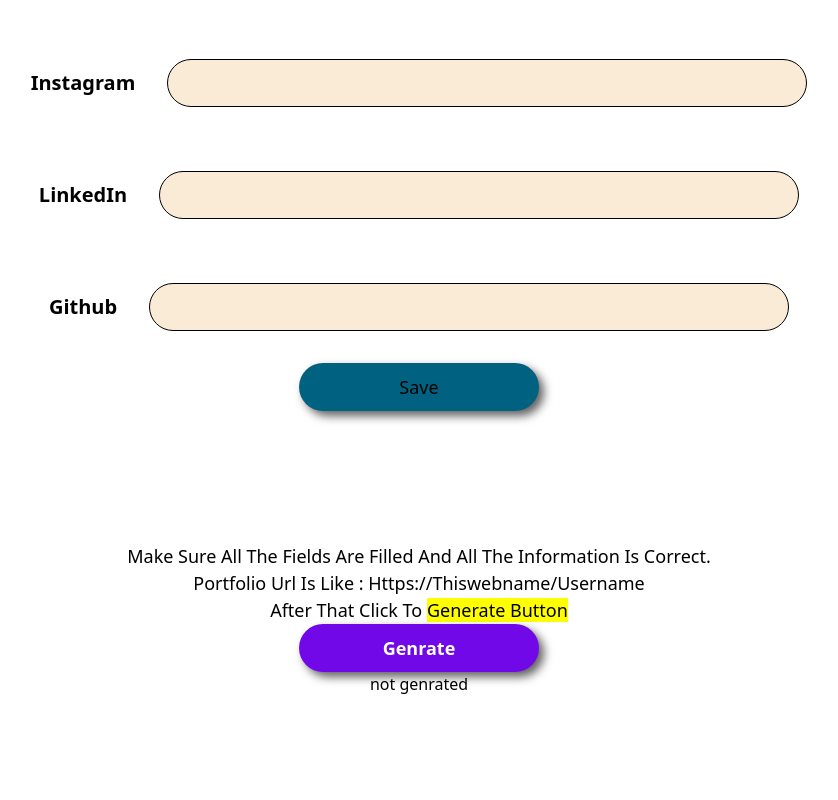
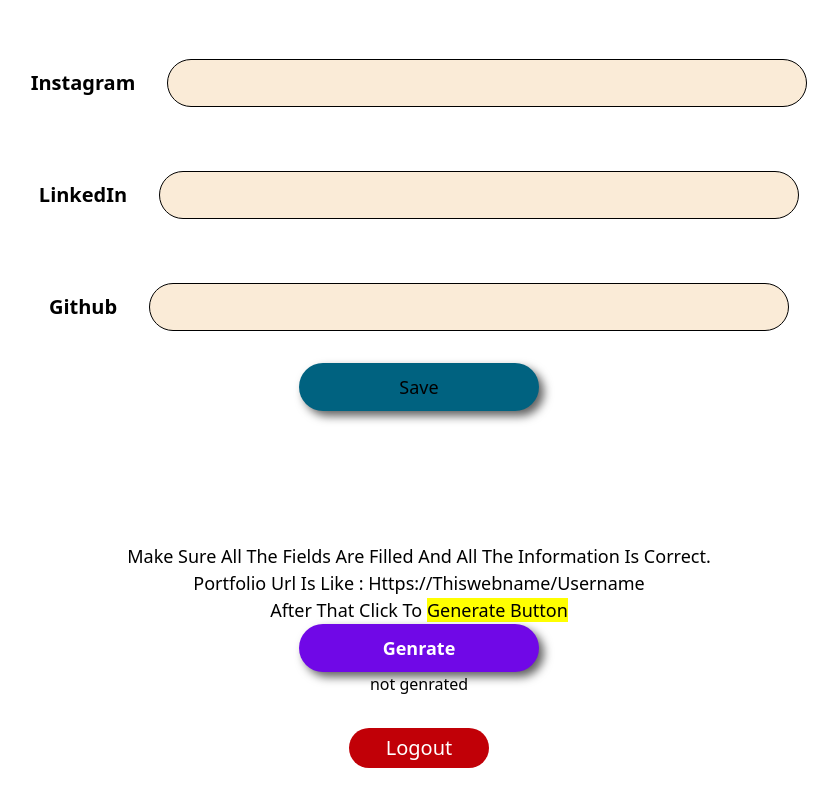
Before and after one commit to vasimkatiya/dev-folio-frontend, a React (Vite) app: page /home in a window 1280 px wide. Shown: the part 3308-4108 px from the top of the page, without its empty margins (221-1059 px from the left). Before the commit the page ends 4036 px from the top, so only its background shows below. Built offline with nearby package versions, Linux system fonts and the light colour scheme; sample sign-in values are in the browser's storage.

Commit message:
logut handling

```diff
--- a/src/pages/Home.jsx
+++ b/src/pages/Home.jsx
@@ -7,6 +7,7 @@ import ProjectFrom from '../components/ProjectFrom'
 import ContactFrom from '../components/ContactForm'
 import CopyInput from '../components/CopyInput'
 import { useNavigate } from 'react-router-dom'
+import Logout from './Logout'
 
 
 const Home = () => {
@@ -88,7 +89,7 @@ const Home = () => {
             </div>
         : 'not genrated'}
     </div>
-
+      <Logout />
     </main>
   )
 }
--- a/src/pages/Login.jsx
+++ b/src/pages/Login.jsx
@@ -28,7 +28,6 @@ const Login = () => {
             setemail("");
             setpassword("");
 
-            console.log(res.data);
             setload(false)
 
             setTimeout(() => {
--- /dev/null
+++ b/src/pages/Logout.jsx
@@ -0,0 +1,30 @@
+import React, { useEffect } from 'react'
+import { errorToast, successToast } from '../config/toast.config'
+import api from '../config/axios.config'
+
+const Logout = () => {
+
+    const logoutHandler = async() =>{
+        try {
+            await api.post('/auth/logut');
+
+            localStorage.removeItem("token");
+            localStorage.removeItem("username");
+
+            successToast("logout sucessfully.")
+
+        } catch (error) {
+            return errorToast(error.response?.data?.message)
+        }
+    }
+
+
+  return (
+    <button  className="preview text-xl cursor-pointer rounded-3xl capitalize  bg-red-700 h-10 w-35 text-white" onClick={(e)=>{
+        e.preventDefault();
+        logoutHandler();
+    }}>logout</button>
+  )
+}
+
+export default Logout
```
